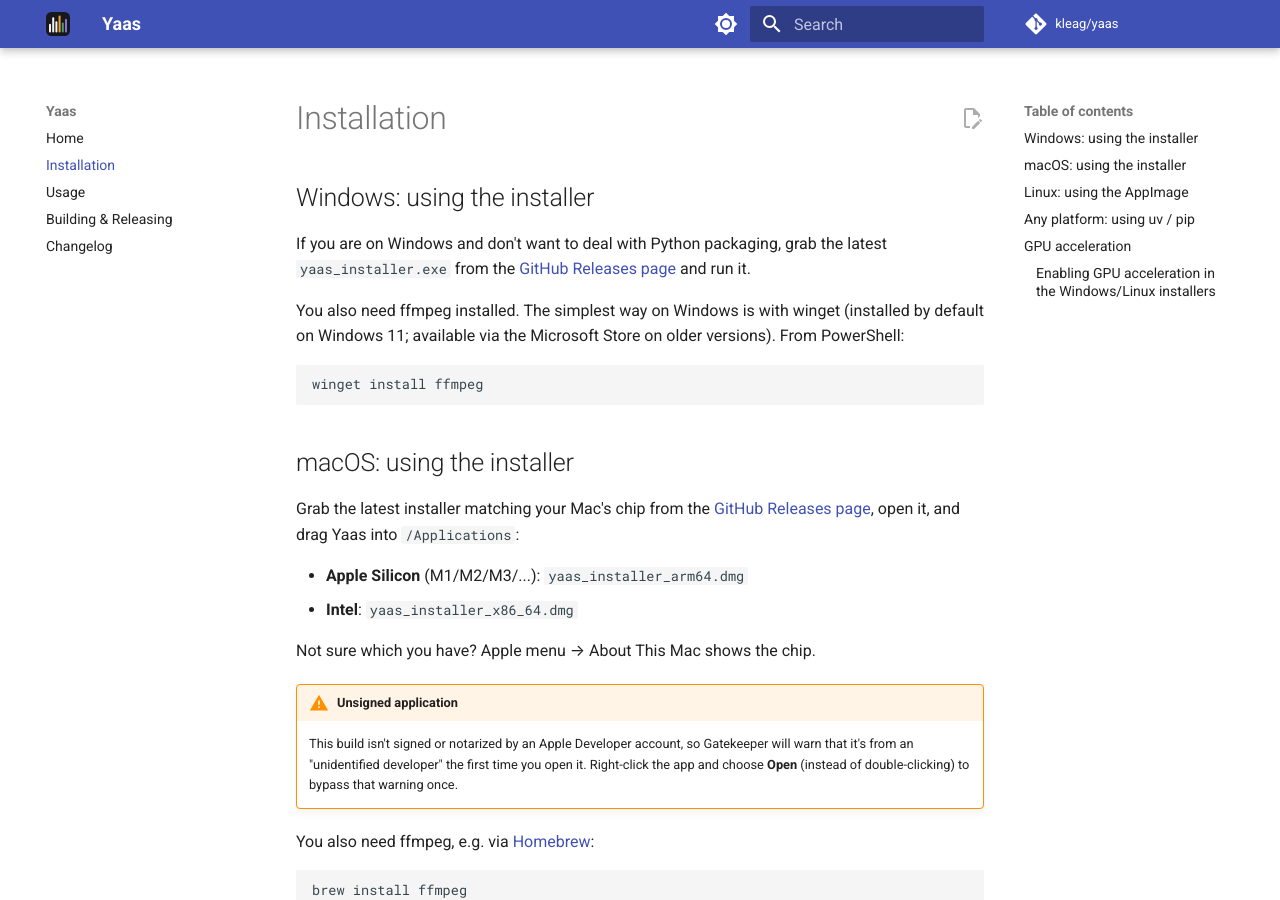
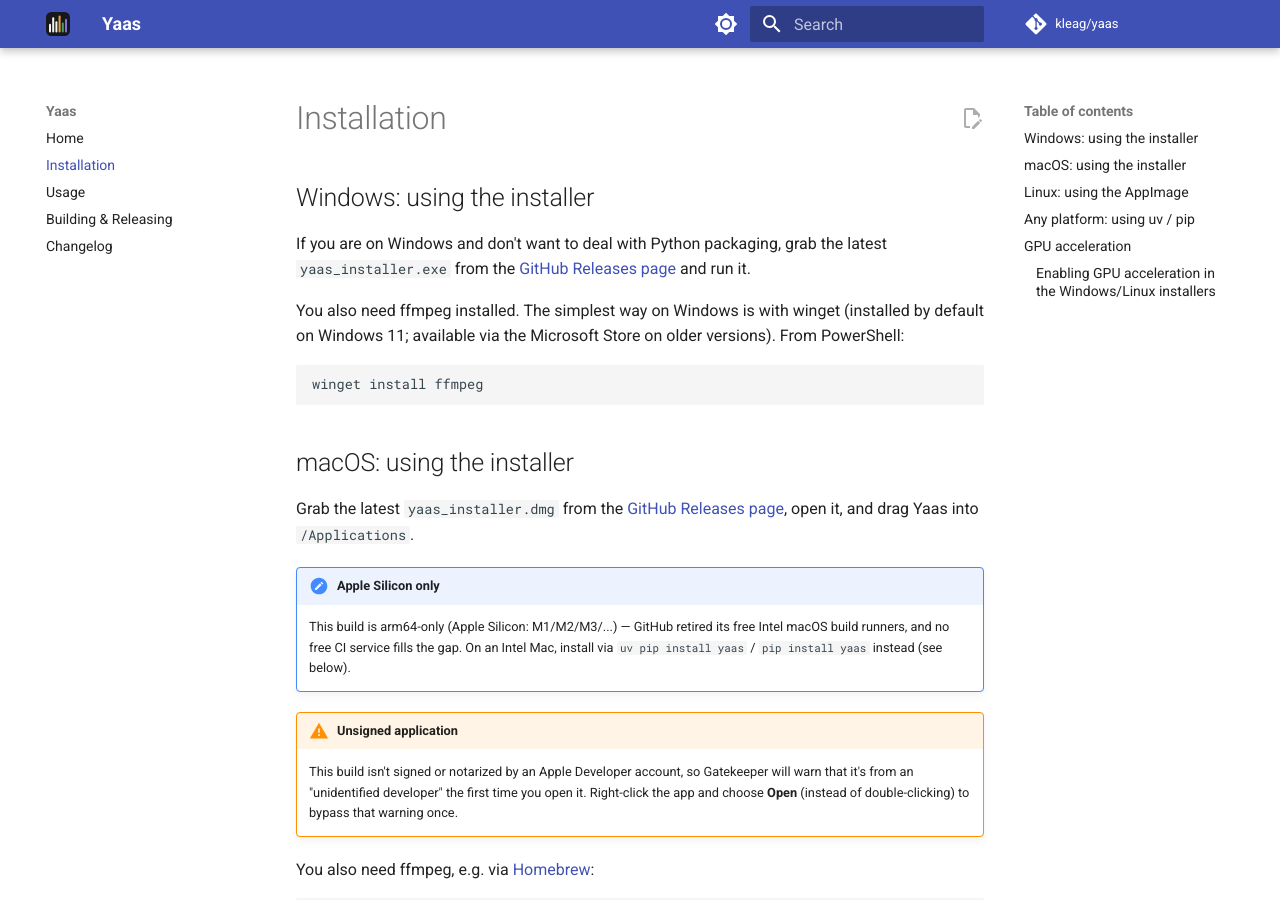
Before and after one commit to kleag/yaas, an MkDocs documentation site: the page built from docs/installation.md, in a window 1280 px wide and 900 px high. Built offline with MkDocs 1.6.1 and Material for MkDocs 9.7.7, drawn with Linux system fonts in a browser that asks for light colours; comment, search, counter and statistics services are not loaded.

Commit message:
Drop MacOS x86_64 build

```diff
--- a/docs/installation.md
+++ b/docs/installation.md
@@ -16,14 +16,15 @@
 
 ## macOS: using the installer
 
-Grab the latest installer matching your Mac's chip from the
+Grab the latest `yaas_installer.dmg` from the
 [GitHub Releases page](https://github.com/kleag/yaas/releases), open it, and
-drag Yaas into `/Applications`:
+drag Yaas into `/Applications`.
 
-- **Apple Silicon** (M1/M2/M3/...): `yaas_installer_arm64.dmg`
-- **Intel**: `yaas_installer_x86_64.dmg`
-
-Not sure which you have? Apple menu → About This Mac shows the chip.
+!!! note "Apple Silicon only"
+    This build is arm64-only (Apple Silicon: M1/M2/M3/...) — GitHub retired
+    its free Intel macOS build runners, and no free CI service fills the
+    gap. On an Intel Mac, install via `uv pip install yaas` /
+    `pip install yaas` instead (see below).
 
 !!! warning "Unsigned application"
     This build isn't signed or notarized by an Apple Developer account, so
```
Also changed, not shown: 1 other file.
